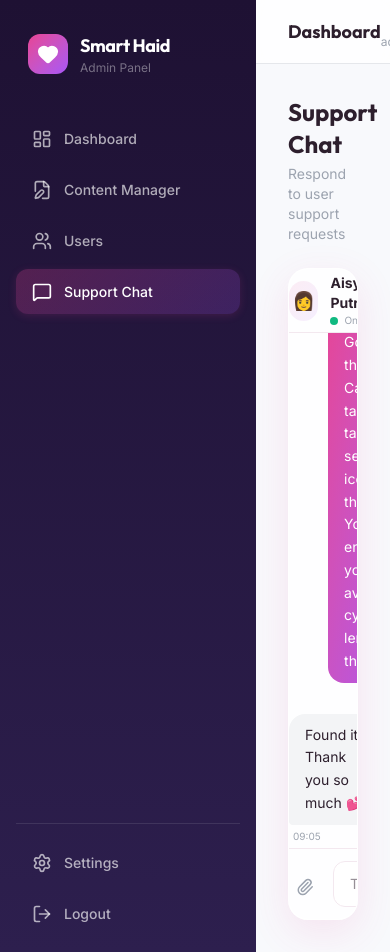
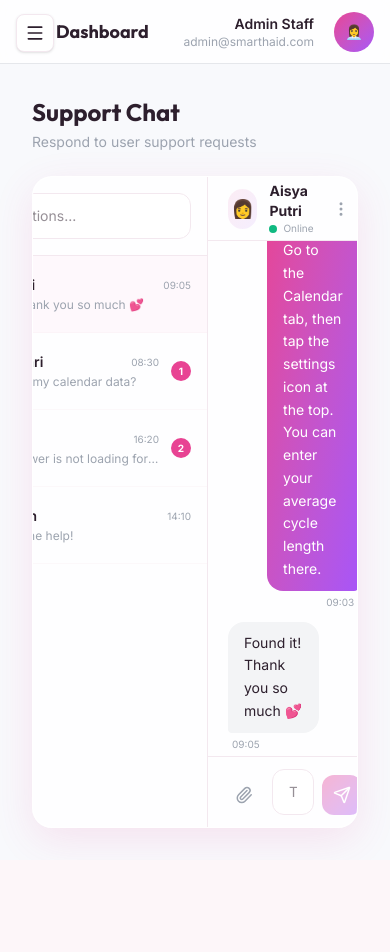
Before and after one commit to ferysaputra/rizky, a Next.js app: page /admin/chat in a window 390 px wide. After the commit the page ends 860 px from the top, so only its background shows below. Built offline with nearby package versions, Linux system fonts and the light colour scheme.

Commit message:
sidebar: make admin sidebar responsive

```diff
--- a/src/app/(admin)/admin/layout.tsx
+++ b/src/app/(admin)/admin/layout.tsx
@@ -10,7 +10,7 @@ export default function AdminLayout({
             <Sidebar />
             <main className="flex-1 overflow-auto">
                 {/* Top Bar */}
-                <header className="h-16 border-b border-gray-200 bg-white/80 backdrop-blur-sm flex items-center justify-between px-8 sticky top-0 z-20">
+                <header className="h-16 border-b border-gray-200 bg-white/80 backdrop-blur-sm flex items-center justify-between px-4 pl-14 md:px-8 sticky top-0 z-20">
                     <div>
                         <h2 className="font-display font-bold text-lg text-foreground">Dashboard</h2>
                     </div>
--- a/src/components/Sidebar.tsx
+++ b/src/components/Sidebar.tsx
@@ -1,8 +1,9 @@
 'use client';
 
+import { useState } from 'react';
 import Link from 'next/link';
 import { usePathname } from 'next/navigation';
-import { LayoutDashboard, FileEdit, Users, MessageSquare, Settings, LogOut, Heart } from 'lucide-react';
+import { LayoutDashboard, FileEdit, Users, MessageSquare, Settings, LogOut, Heart, Menu, X } from 'lucide-react';
 
 const sidebarItems = [
     { href: '/admin', icon: LayoutDashboard, label: 'Dashboard' },
@@ -13,12 +14,43 @@ const sidebarItems = [
 
 export default function Sidebar() {
     const pathname = usePathname();
+    const [isOpen, setIsOpen] = useState(false);
 
     return (
-        <aside className="admin-sidebar w-64 min-h-screen flex flex-col p-4 shrink-0">
+        <>
+            {/* Mobile toggle button */}
+            <button
+                onClick={() => setIsOpen(true)}
+                className="md:hidden fixed top-3.5 left-4 z-40 p-2 bg-white rounded-lg shadow-sm border border-border text-foreground"
+            >
+                <Menu size={20} />
+            </button>
+
+            {/* Mobile overlay */}
+            {isOpen && (
+                <div
+                    className="md:hidden fixed inset-0 bg-black/50 z-40 animate-fade-in"
+                    onClick={() => setIsOpen(false)}
+                />
+            )}
+
+            {/* Sidebar container */}
+            <aside className={`
+                admin-sidebar w-64 min-h-screen flex flex-col p-4 shrink-0
+                fixed md:sticky md:top-0 left-0 z-50 h-[100dvh] transition-transform duration-300 ease-in-out
+                ${isOpen ? 'translate-x-0' : '-translate-x-full md:translate-x-0'}
+            `}>
+                {/* Close button inside sidebar for mobile */}
+                <button
+                    onClick={() => setIsOpen(false)}
+                    className="md:hidden absolute top-4 right-4 p-2 text-white/70 hover:text-white"
+                >
+                    <X size={20} />
+                </button>
+
                 {/* Logo */}
-            <div className="flex items-center gap-3 px-3 py-4 mb-6">
-                <div className="w-10 h-10 rounded-xl bg-gradient-to-br from-primary to-accent flex items-center justify-center">
+                <div className="flex items-center gap-3 px-3 py-4 mb-6 mt-8 md:mt-0">
+                    <div className="w-10 h-10 rounded-xl bg-gradient-to-br from-primary to-accent flex items-center justify-center shrink-0">
                         <Heart size={22} className="text-white" fill="white" />
                     </div>
                     <div>
@@ -56,5 +88,6 @@ export default function Sidebar() {
                     </button>
                 </div>
             </aside>
+        </>
     );
 }
```
Lines whose indentation alone changed are shown as unchanged.
